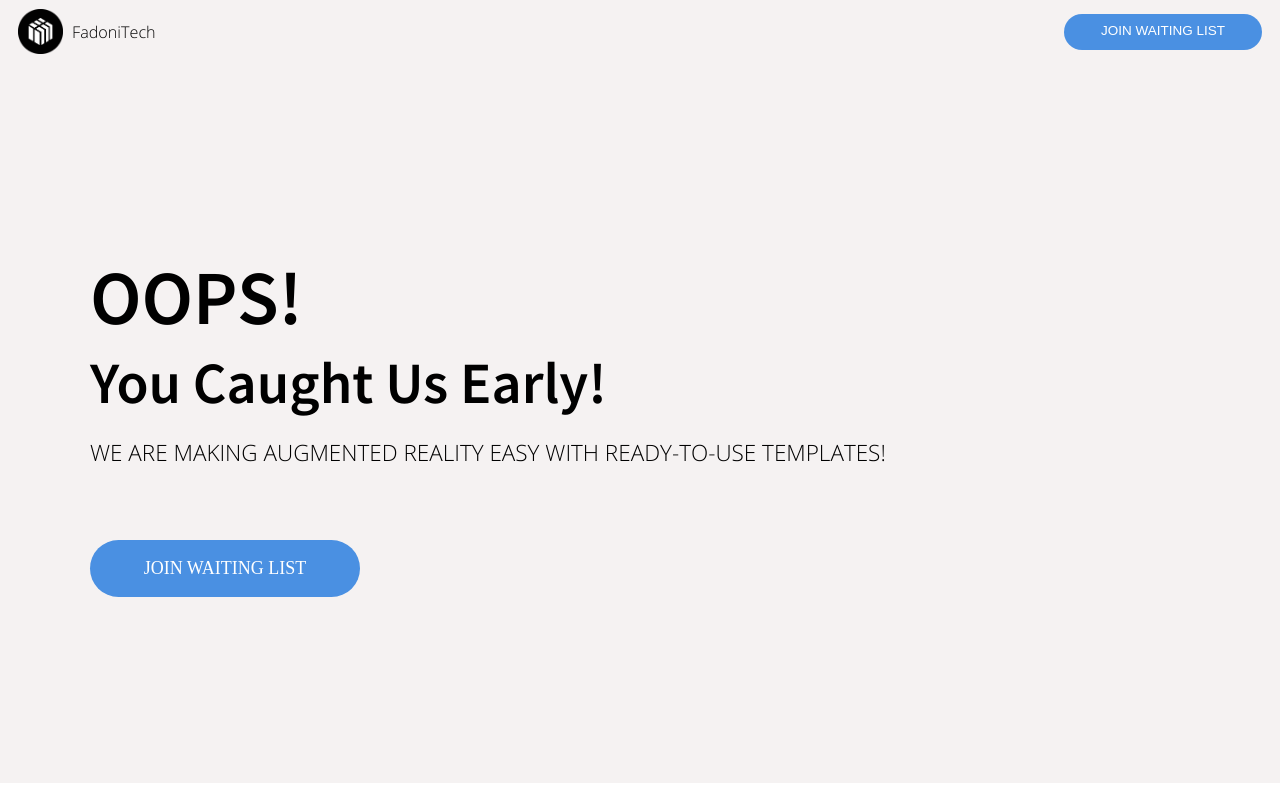
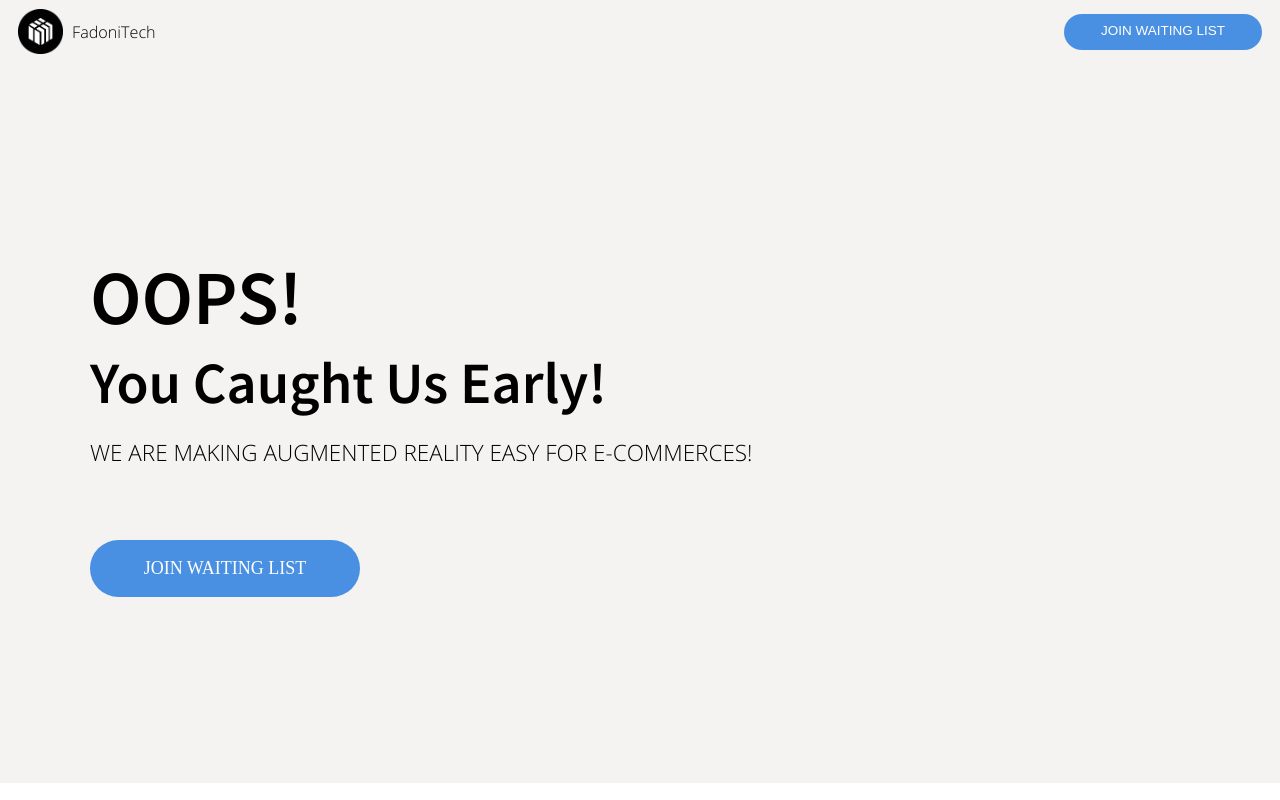
Before and after one commit to fadonitech/front-end-sample-project, a Next.js app: page / in a window 1280 px wide. Shown: the top 800 px of the page. Built offline with nearby package versions, Linux system fonts and the light colour scheme; a web font is replaced by a local one.

Commit message:
Change header text

```diff
--- a/components/Pages/HomePage/Header.js
+++ b/components/Pages/HomePage/Header.js
@@ -10,7 +10,7 @@ const Header = ({ onClick }) => (
         You Caught Us Early!
       </h1>
       <h2 className="open-sans-light subtitle-2">
-        WE ARE MAKING AUGMENTED REALITY EASY WITH READY-TO-USE TEMPLATES!
+        WE ARE MAKING AUGMENTED REALITY EASY FOR E-COMMERCES!
       </h2>
     </div>
     <div className="homepage__container--btn">
@@ -20,3 +20,4 @@ const Header = ({ onClick }) => (
 )
 
 export default Header;
+// with READY-TO-USE TEMPLATES
```
